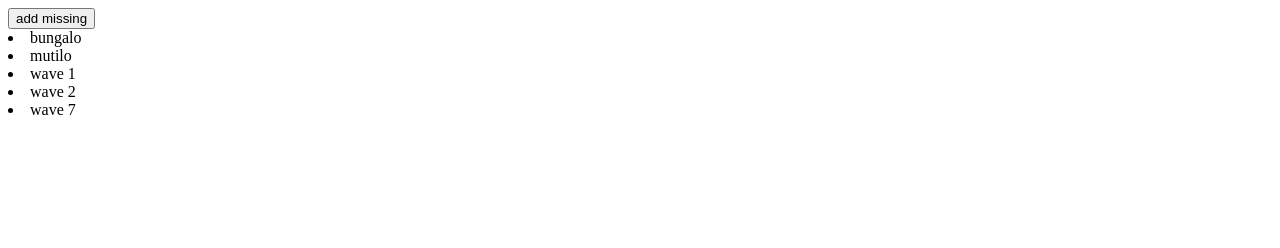
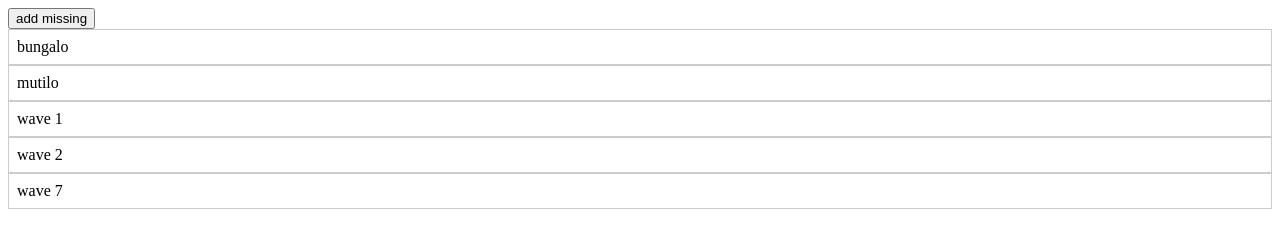
Before and after one commit to moonbe77/recursion, a website: page index.html in a window 1280 px wide. Drawn offline with Linux system fonts and the light colour scheme.

Commit message:
add some style, add base to delete item,
pendind to add events for each item

```diff
--- a/index.html
+++ b/index.html
@@ -5,6 +5,13 @@
 		<meta http-equiv="X-UA-Compatible" content="IE=edge" />
 		<meta name="viewport" content="width=device-width, initial-scale=1.0" />
 		<title>Document</title>
+		<style>
+			.deleteItem {
+				border: 1px solid #ccc;
+				padding: 0.5rem;
+				cursor: pointer;
+			}
+		</style>
 	</head>
 	<body>
 		<div id="root">
--- a/index.js
+++ b/index.js
@@ -1,6 +1,7 @@
 const root = document.querySelector("#root");
 const content = document.querySelector("#content");
 const button = document.getElementById("add");
+let delItem;
 
 var list = [
 	{
@@ -33,7 +34,7 @@ function renderList(values) {
 	console.log("RENDER LIST", values);
 	let render = values
 		.map((item, index) => {
-			return `<li>${item.name}</li>`;
+			return `<div class='deleteItem'>${item.name}</div>`;
 		})
 		.join("");
 
@@ -75,5 +76,10 @@ function addMissing() {
 		value: 0,
 	});
 }
+function deleteItem(ev) {
+	console.log(ev);
+}
+button.addEventListener("click", addMissing);
 
-button.addEventListener("click", addMissing);
+// change name on click over item
+// delete items from list
```
